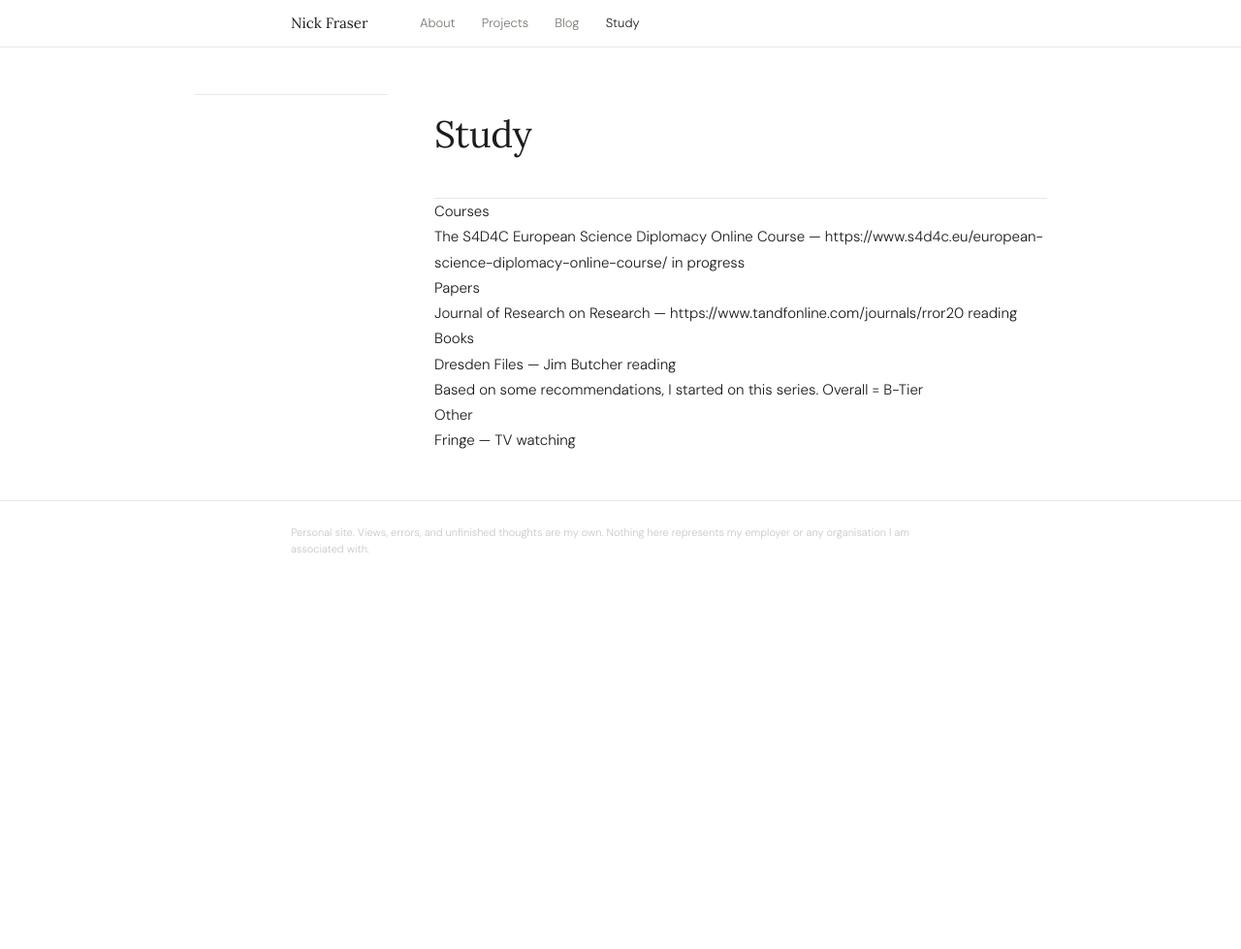
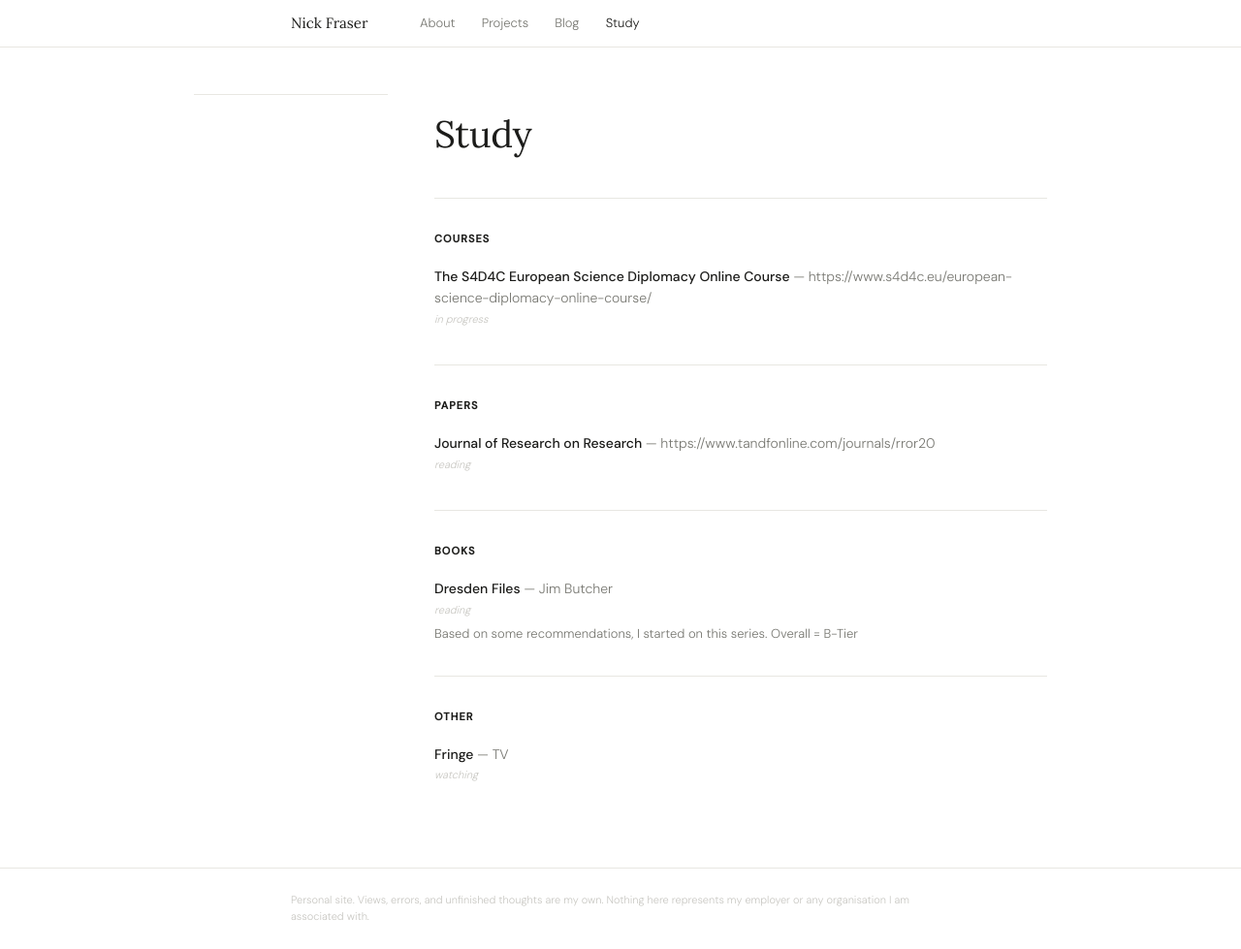
Before and after one commit to nickfrasernz/nickfrasernz.github.io, a Jekyll site: the page built from reading.html, in a window 1280 px wide. Shown: the whole page at 97% size. Built offline with Jekyll 4.4.1, drawn with Linux system fonts in a browser that asks for light colours; before the commit the page ends 900 px from its top, so only the background shows below that.

Commit message:
Update style.css

```diff
--- a/assets/css/style.css
+++ b/assets/css/style.css
@@ -353,6 +353,64 @@ nav {
   font-style: italic;
 }
 
+/* STUDY PAGE */
+.learn-section {
+  padding: 2rem 0;
+  border-bottom: 1px solid var(--rule);
+}
+
+.learn-section:last-of-type {
+  border-bottom: none;
+}
+
+.learn-section:first-of-type {
+  padding-top: 3rem;
+}
+
+.learn-label {
+  font-size: 11px;
+  font-weight: 700;
+  letter-spacing: 0.1em;
+  text-transform: uppercase;
+  color: var(--text);
+  margin-bottom: 1.1rem;
+}
+
+.learn-list {
+  display: flex;
+  flex-direction: column;
+  gap: 1rem;
+}
+
+.learn-row {
+  font-size: 14px;
+  line-height: 1.6;
+}
+
+.learn-title {
+  color: var(--text);
+  font-weight: 500;
+}
+
+.learn-author {
+  color: var(--muted);
+}
+
+.learn-status {
+  display: block;
+  font-size: 11px;
+  color: var(--faint);
+  font-style: italic;
+  margin-top: 0.15rem;
+}
+
+.learn-notes {
+  font-size: 13px;
+  color: var(--muted);
+  line-height: 1.6;
+  margin-top: 0.35rem;
+}
+
 /* SINGLE BLOG POST */
 .post-header {
   padding: 3.5rem 0 1.5rem;
```
